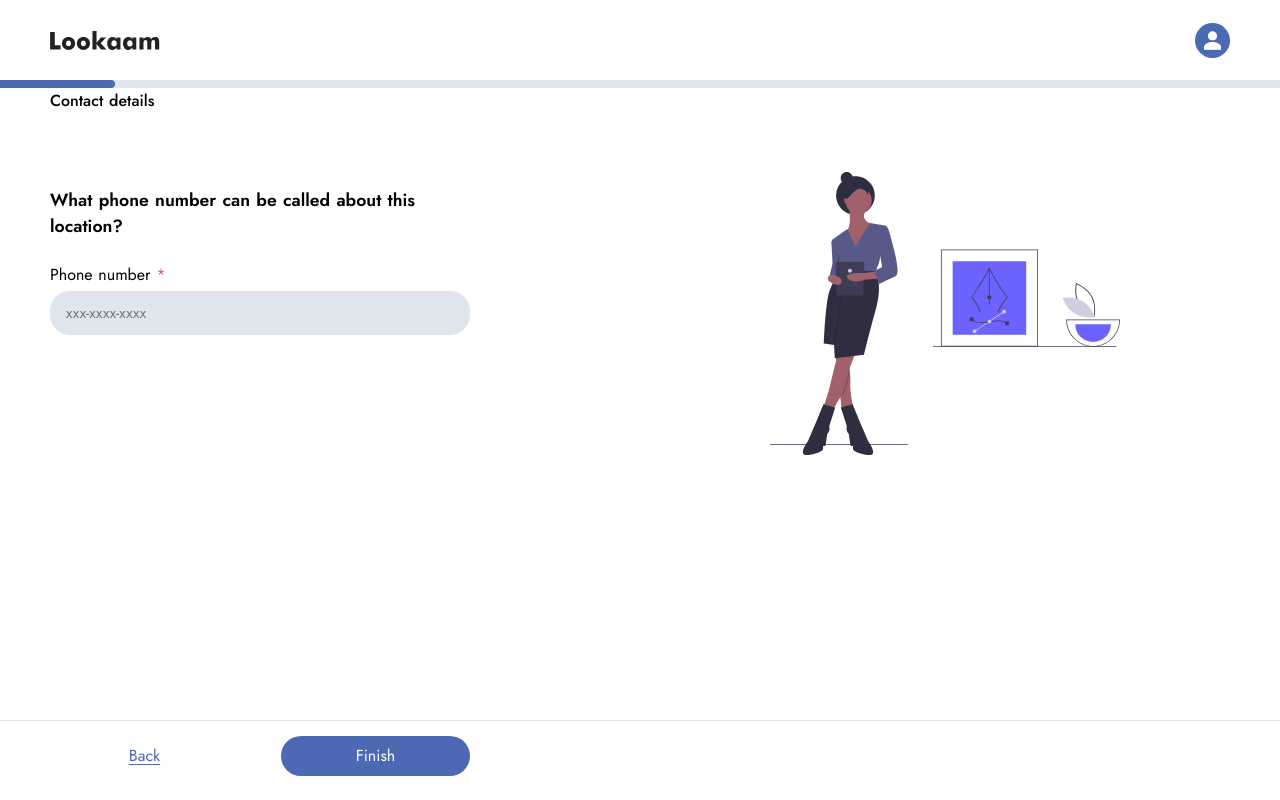
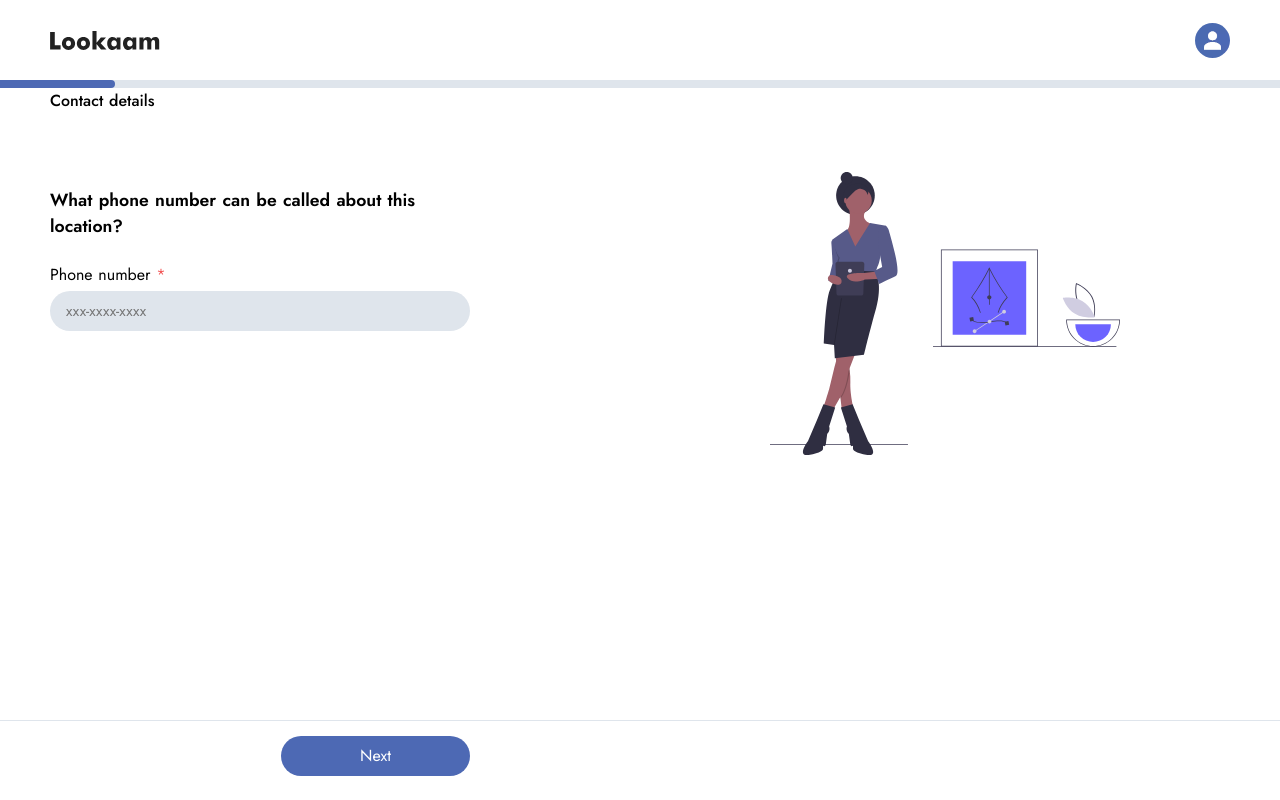
Before and after one commit to opeodedeyi/lookaam-front, a Nuxt app: page /property/create in a window 1280 px wide. Built offline with nearby package versions, Linux system fonts and the light colour scheme.

Commit message:
form taken shape
next and previous functionality done

```diff
--- a/components/layout/createproplayout.vue
+++ b/components/layout/createproplayout.vue
@@ -46,6 +46,7 @@ export default {
     right: 0;
     height: 80px;
     border-top: 1px solid var(--color-gray);
+    background-color: var(--color-white);
     display: flex;
     flex-direction: row;
     flex-wrap: nowrap;
--- a/pages/property/create.vue
+++ b/pages/property/create.vue
@@ -1,7 +1,7 @@
 <template>
     <div>
         <!-- progress bar -->
-        <div class="progress-bar"><div class="current-progress" :style="{width: calcBar(num) + '%'}"></div></div>
+        <div class="progress-bar"><div class="current-progress" :style="{width: calcBar(step) + '%'}"></div></div>
         <!-- progress text -->
         <p class="progress-text">{{ progressText }}</p>
         <createproplayout>
@@ -9,30 +9,53 @@
                 <form action="" class="form-body-cont">
 
                     <!-- Form page one -->
-                    <p class="form-title">What phone number can be called about this location?</p>
-                    <div class="fw">
+                    <div class="fw" v-if="step == 1">
+                        <p class="form-title">What phone number can be called about this location?</p>
                         <!-- phone number -->
                         <div class="normal-form">
-                            <label for="phone" class="mb1" >Phone number <span class="label-required">*</span></label>
-                            <input type="number" name="phone" placeholder="xxx-xxxx-xxxx">
+                            <label for="phone" class="mb1">Phone number <span class="label-required">*</span></label>
+                            <input type="number" name="phone" placeholder="xxx-xxxx-xxxx" v-model="form.phone">
                         </div>
                     </div>
 
                     <!-- Form page two -->
-                    <!-- <div>
-                        <div class="mb-form">
-                            <label for="email">Email</label>
-                            <input class="mt4" type="email" name="email" placeholder="Email address">
+                    <div class="fw" v-if="step == 2">
+                        <p class="form-title">Where is the place located?</p>
+                        <div class="normal-form">
+                            <label for="country" class="mb1">Country <span class="label-required">*</span></label>
+                            <input type="text" name="country" placeholder="Country" v-model="form.country">
                         </div>
-                    </div> -->
+                        <div class="normal-form">
+                            <label for="street" class="mb1">Street <span class="label-required">*</span></label>
+                            <input type="text" name="street" placeholder="Street" v-model="form.street">
+                        </div>
+                        <div class="normal-form">
+                            <label for="city" class="mb1">City <span class="label-required">*</span></label>
+                            <input type="text" name="city" placeholder="City" v-model="form.city">
+                        </div>
+                        <div class="normal-form">
+                            <label for="state" class="mb1">State <span class="label-required">*</span></label>
+                            <input type="text" name="state" placeholder="State" v-model="form.state">
+                        </div>
+                        <div class="normal-form">
+                            <label for="zip" class="mb1">Zip code <span class="label-required">*</span></label>
+                            <input type="number" name="zip" placeholder="Zip Code" v-model="form.zip">
+                        </div>
+                    </div>
 
                 </form>
             </template>
 
             <template v-slot:button>
-                <button class="button-back f-btn" @click="backPressed">Back</button>
-                <!-- <button class="button-onward f-btn" @click="nextPressed">Next</button> -->
-                <button class="button-onward f-btn" @click="finishPressed">Finish</button>
+                <div class="btn-container">
+                    <button class="button-back f-btn" @click.prevent="backPressed" v-if="step != 1">Back</button>
+                </div>
+                <div class="btn-container" v-if="step < 11">
+                    <button class="button-onward f-btn" @click.prevent="nextPressed">Next</button>
+                </div>
+                <div class="btn-container" v-if="step == 11">
+                    <button class="button-onward f-btn" @click.prevent="finishPressed">Create place</button>
+                </div>
             </template>
 
             <template v-slot:image>
@@ -49,23 +72,41 @@ export default {
     components: {
         createproplayout
     },
+    data() {
+        return {
+            progresstext: ["Contact details", "Location details", "Property details", "More details", "Amentites information", "Accessibility information", "Timing", "Pricing", "Upload photos of the place", "One more", "Finishing"],
+            step: 1,
+            totalsteps: 11,
+            form: {
+                phone: null,
+                country: null,
+                street: null,
+                city: null,
+                state: null,
+                zip: null,
+            },
+
+        }
+    },
     computed: {
         progressText() {
-            return "Contact details"
+            return this.progresstext[this.step-1]
         }
     },
     methods: {
         calcBar(num) {
-            return 9 * 1;
+            return 9 * num;
         },
         backPressed() {
-            console.log("Back button has been pressed");
+            this.step--
+            console.log("Back button has been clicked");
         },
         nextPressed() {
-            console.log("Next button has been pressed");
+            this.step++
+            console.log("Next button has been clicked");
         },
         finishPressed() {
-            console.log("Finish button has been pressed");
+            console.log("Finish button has been clicked");
         }
     },
     layout: 'form'
@@ -108,7 +149,7 @@ export default {
 }
 
 .f-btn {
-    width: 45%;
+    width: 100%;
     height: 40px;
     border-radius: 20px;
     font-size: 1rem;
@@ -118,6 +159,10 @@ export default {
 
 .fw {
     width: 100%;
+}
+
+.btn-container {
+    width: 45%;
 }
 
 .button-back {
@@ -153,6 +198,7 @@ export default {
     flex-direction: column;
     flex-wrap: nowrap;
     width: 100%;
+    margin-bottom: .9rem;
 }
 
 input {
@@ -162,7 +208,7 @@ input {
 .normal-form input {
     font-size: .95rem;
     color: var(--color-dark);
-    padding: 11.2px 16px;
+    padding: 9.2px 16px;
     background-color: var(--color-gray);
     border: none;
     border-radius: 20px;
```
Also changed, not shown: store/profile.js (+1 -1 lines).
